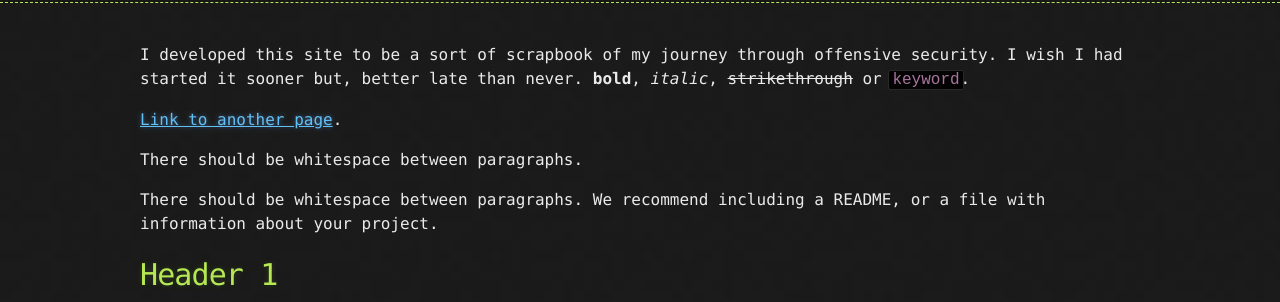
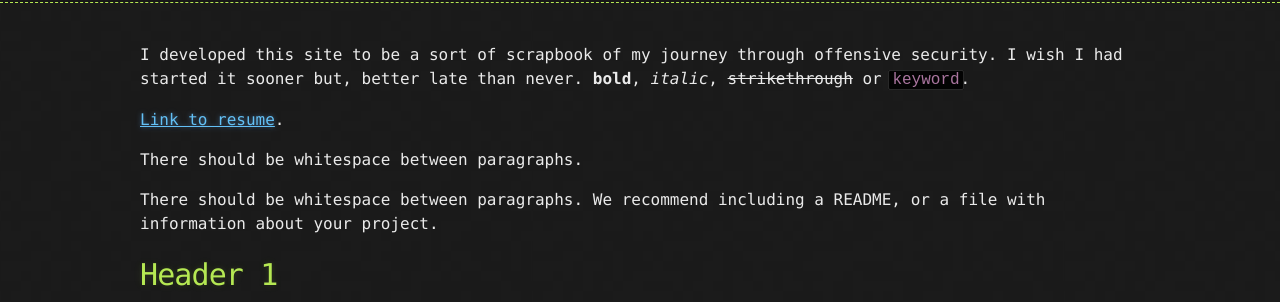
Before and after one commit to j3r1ch0/j3r1ch0.github.io, a Jekyll site: the page built from index.md, in a window 1280 px wide and 900 px high. Shown: the part 190-492 px from the top of the window. Built offline with Jekyll 4.4.1, drawn with Linux system fonts in a browser that asks for light colours.

Commit message:
resume.md

```diff
--- a/index.md
+++ b/index.md
@@ -4,7 +4,7 @@ layout: default
 
 I developed this site to be a sort of scrapbook of my journey through offensive security. I wish I had started it sooner but, better late than never. **bold**, _italic_, ~~strikethrough~~ or `keyword`.
 
-[Link to another page](./resume.md).
+[Link to resume](./resume.md).
 
 There should be whitespace between paragraphs.
 
```
